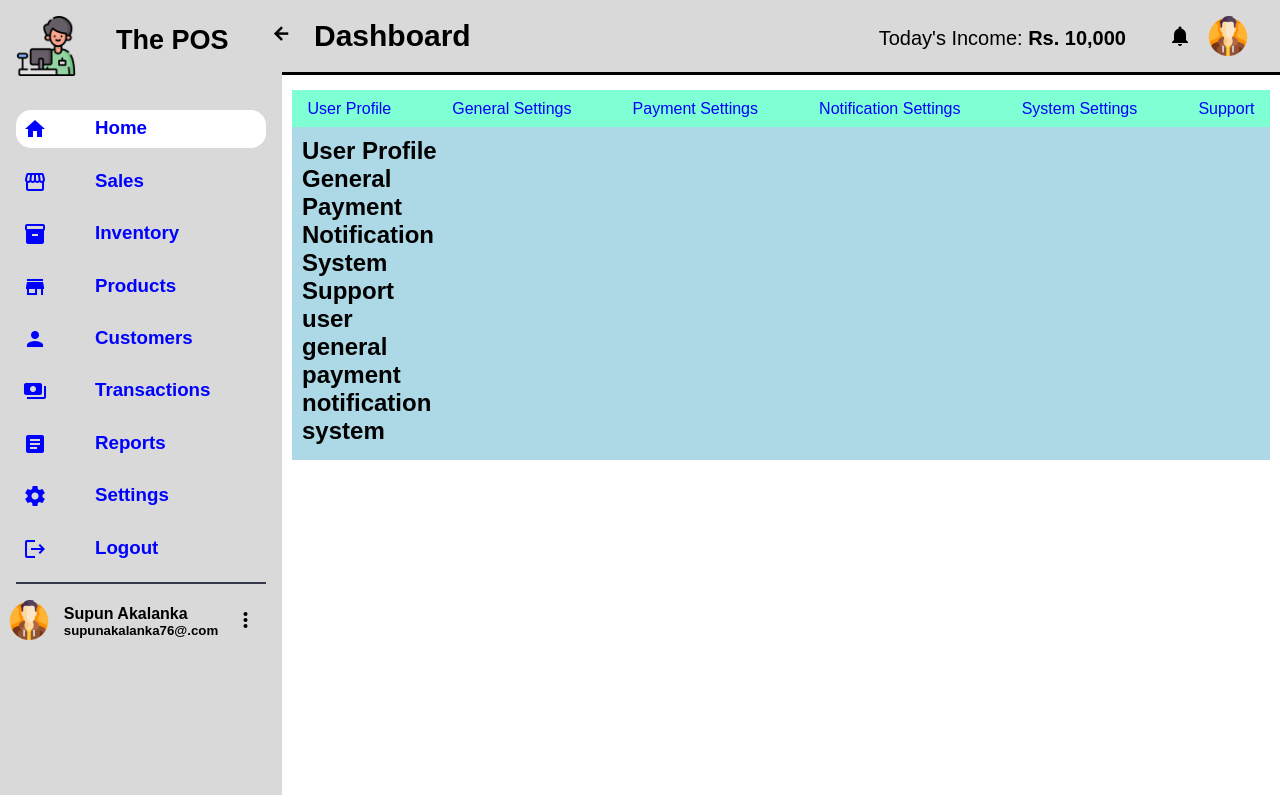
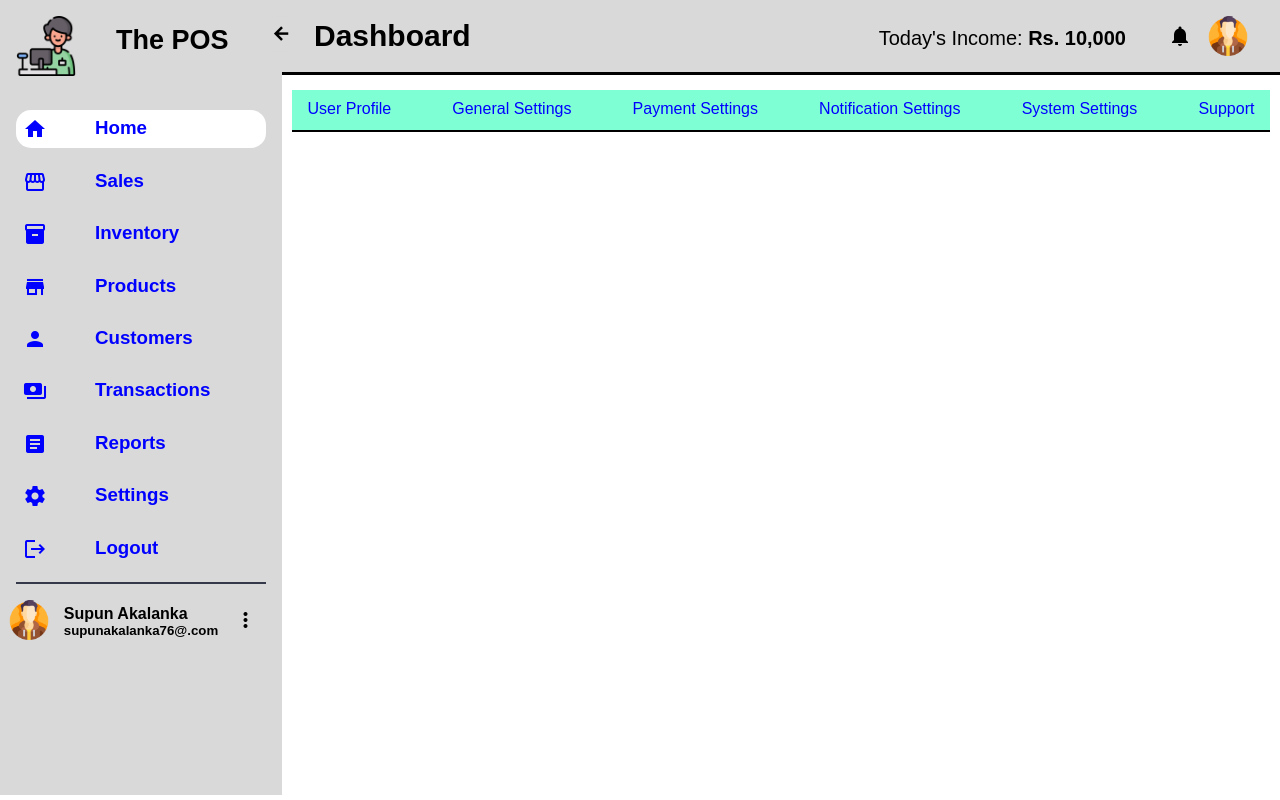
Before and after one commit to supunakalanka76/POS, a React (Create React App) app: page /settings in a window 1280 px wide. Built offline with nearby package versions, Linux system fonts and the light colour scheme.

Commit message:
update-setting

```diff
--- a/src/components/settings/Settings.css
+++ b/src/components/settings/Settings.css
@@ -39,7 +39,7 @@
     font-weight: 700;
 }
 
-.setting-body {
+/* .setting-body {
     padding: 10px;
     background-color: lightblue;
-}
+} */
--- a/src/components/settings/Settings.js
+++ b/src/components/settings/Settings.js
@@ -17,19 +17,7 @@ function Settings() {
         </div>
 
         <div className='setting-body'>
-          <div className='setting-body-title'>
-            <h2>User Profile</h2>
-            <h2>General</h2>
-            <h2>Payment</h2>
-            <h2>Notification</h2>
-            <h2>System</h2>
-            <h2>Support</h2>
-            <h2>user</h2>
-            <h2>general</h2>
-            <h2>payment</h2>
-            <h2>notification</h2>
-            <h2>system</h2>
-          </div>
+
         </div>
       </div>
     </div>
```
